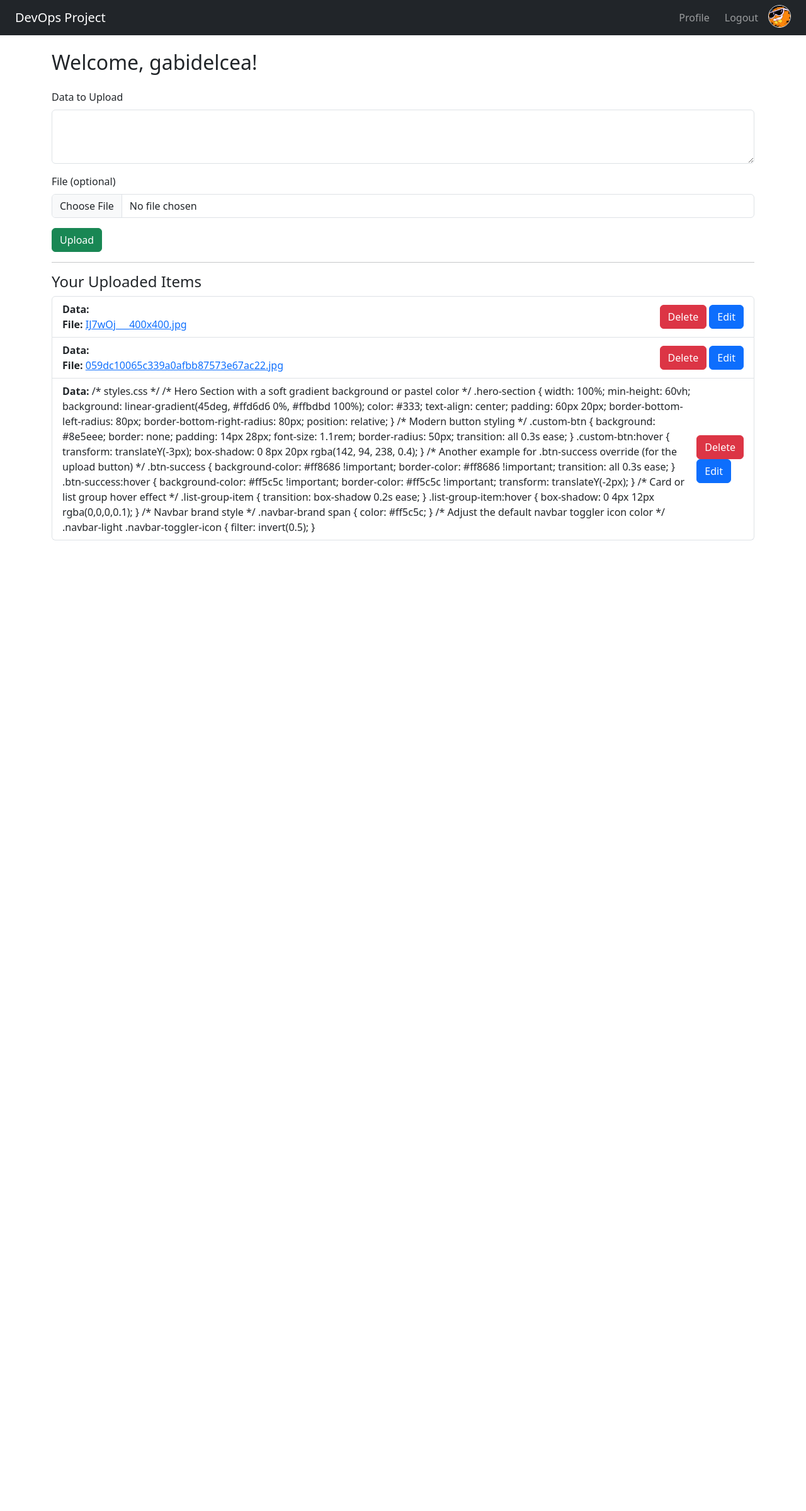
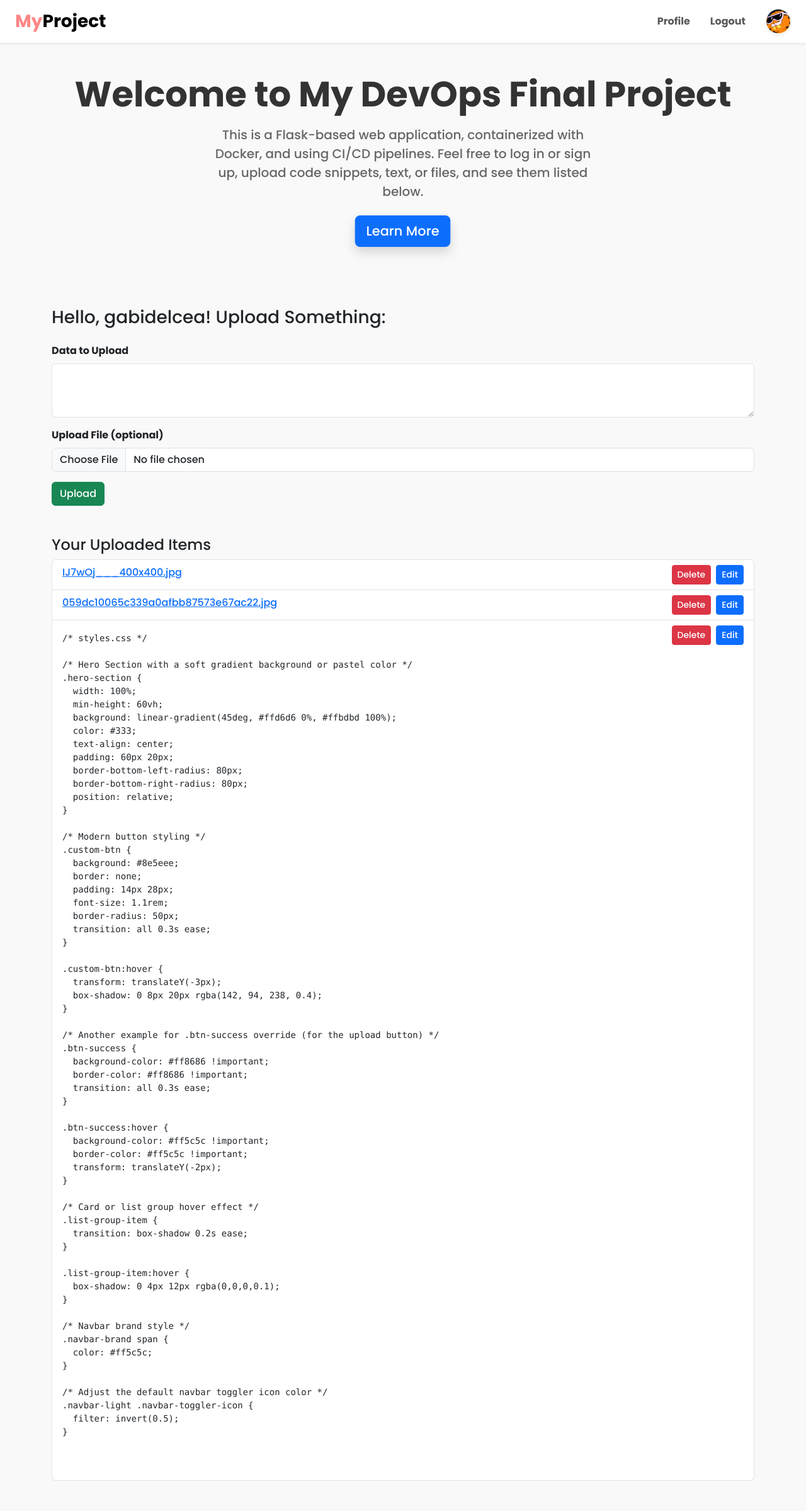
Before and after one commit to casual-cat/final-project, a Flask app: page / in a window 1280 px wide. Shown: the whole page at 63% size. Before the commit the page ends 858 px from the top, so only its background shows below. Run offline with Flask 3, Linux system fonts and the light colour scheme; a user stored in the database is signed in.

Commit message:
fixed + ui

```diff
--- a/app/templates/base.html
+++ b/app/templates/base.html
@@ -1,66 +1,76 @@
 <!DOCTYPE html>
 <html lang="en">
 <head>
-    <meta charset="UTF-8" />
-    <title>My DevOps Final Project</title>
+  <meta charset="UTF-8"/>
+  <title>DevOps Final Project</title>
   <!-- Bootstrap CSS -->
-    <link
-        href="https://cdn.jsdelivr.net/npm/bootstrap@5.3.0/dist/css/bootstrap.min.css"
-        rel="stylesheet"
-    />
+  <link rel="stylesheet" href="https://cdn.jsdelivr.net/npm/bootstrap@5.3.0/dist/css/bootstrap.min.css">
+
+  <!-- Animate.css for quick animations (optional) -->
+  <link rel="stylesheet" href="https://cdnjs.cloudflare.com/ajax/libs/animate.css/4.1.1/animate.min.css"/>
+
+  <!-- Google Font: Poppins -->
+  <link href="https://fonts.googleapis.com/css2?family=Poppins:wght@300;500;700&display=swap" rel="stylesheet">
+
+  <!-- Custom CSS -->
   <link rel="stylesheet" href="{{ url_for('static', filename='css/styles.css') }}">
 </head>
-<body>
-    <nav class="navbar navbar-expand-lg navbar-dark bg-dark px-4">
-        <a class="navbar-brand" href="{{ url_for('main.home') }}">DevOps Project</a>
-        <div class="collapse navbar-collapse" id="navbarSupportedContent">
-            <ul class="navbar-nav ms-auto">
+<body style="font-family: 'Poppins', sans-serif; background: #f9f9f9;">
+  <!-- Navbar -->
+  <nav class="navbar navbar-expand-lg navbar-light bg-white shadow-sm px-4">
+    <a class="navbar-brand fs-3 fw-bold" href="{{ url_for('main.home') }}">
+      <span style="color: #ff8686;">My</span>Project
+    </a>
+    <button class="navbar-toggler" type="button" data-bs-toggle="collapse" data-bs-target="#navbarSupportedContent"
+            aria-controls="navbarSupportedContent" aria-expanded="false" aria-label="Toggle navigation">
+      <span class="navbar-toggler-icon"></span>
+    </button>
+    <div class="collapse navbar-collapse justify-content-end" id="navbarSupportedContent">
+      <ul class="navbar-nav align-items-center">
         {% if current_user.is_authenticated %}
-                <li class="nav-item me-2">
-                    <a class="nav-link" href="{{ url_for('main.profile') }}">Profile</a>
+        <li class="nav-item mx-2">
+          <a class="nav-link fw-semibold" href="{{ url_for('main.profile') }}">Profile</a>
         </li>
-                <li class="nav-item me-2">
-                    <a class="nav-link" href="{{ url_for('main.logout') }}">Logout</a>
+        <li class="nav-item mx-2">
+          <a class="nav-link fw-semibold" href="{{ url_for('main.logout') }}">Logout</a>
         </li>
-                <li class="nav-item">
+        <!-- Display User Profile Picture -->
+        <li class="nav-item ms-3">
           {% if current_user.avatar_filename %}
           <img src="{{ url_for('main.uploaded_file', filename=current_user.avatar_filename) }}"
-                         alt="User Avatar"
-                         width="36" height="36"
-                         class="rounded-circle border border-light avatar-icon">
+               alt="Profile Picture" width="40" height="40"
+               class="rounded-circle border border-light shadow-sm">
           {% else %}
           <img src="{{ url_for('static', filename='css/default-avatar.png') }}"
-                         alt="Default Avatar"
-                         width="36" height="36"
-                         class="rounded-circle border border-light avatar-icon">
+               alt="Default Avatar" width="40" height="40"
+               class="rounded-circle border border-light shadow-sm">
           {% endif %}
         </li>
         {% else %}
-                <li class="nav-item me-2">
-                    <a class="nav-link" href="{{ url_for('main.login') }}">Login</a>
+        <li class="nav-item mx-2">
+          <a class="nav-link fw-semibold" href="{{ url_for('main.login') }}">Login</a>
         </li>
-                <li class="nav-item me-2">
-                    <a class="nav-link" href="{{ url_for('main.signup') }}">Sign Up</a>
+        <li class="nav-item mx-2">
+          <a class="nav-link fw-semibold" href="{{ url_for('main.signup') }}">Sign Up</a>
         </li>
         {% endif %}
       </ul>
     </div>
   </nav>
 
-    <div class="container mt-4">
   {% with messages = get_flashed_messages() %}
     {% if messages %}
-                <div class="alert alert-info" role="alert">
+      <div class="container mt-3">
+        <div class="alert alert-info">
           {{ messages[0] }}
+        </div>
       </div>
     {% endif %}
   {% endwith %}
+
   {% block content %}{% endblock %}
-    </div>
 
   <!-- Bootstrap JS -->
-    <script
-        src="https://cdn.jsdelivr.net/npm/bootstrap@5.3.0/dist/js/bootstrap.bundle.min.js">
-    </script>
+  <script src="https://cdn.jsdelivr.net/npm/bootstrap@5.3.0/dist/js/bootstrap.bundle.min.js"></script>
 </body>
 </html>
--- a/app/templates/home.html
+++ b/app/templates/home.html
@@ -1,42 +1,67 @@
 {% extends 'base.html' %}
 {% block content %}
-<h2>Welcome, {{ current_user.username }}!</h2>
-<div class="mt-4">
-    <form method="POST" action="{{ url_for('main.upload') }}" enctype="multipart/form-data">
+<div class="hero-section d-flex align-items-center justify-content-center flex-column p-5">
+  <div class="text-center animate__animated animate__fadeInDown">
+    <!-- Instead of "Prototyping for everyone" -->
+    <h1 class="display-4 fw-bold mb-3" style="color: #333;">Welcome to My DevOps Final Project</h1>
+    <p class="mb-4 fs-5" style="max-width: 600px; margin: 0 auto; color: #666;">
+      This is a Flask-based web application, containerized with Docker, and using CI/CD pipelines.
+      Feel free to log in or sign up, upload code snippets, text, or files, and see them listed below.
+    </p>
+    <!-- If you have a special CTA button, you can keep it or remove it -->
+    <a href="#" class="btn btn-primary btn-lg custom-btn shadow animate__animated animate__pulse animate__infinite">
+      Learn More
+    </a>
+  </div>
+</div>
+
+<div class="container my-5">
+  {% if current_user.is_authenticated %}
+    <h3 class="mb-4">Hello, {{ current_user.username }}! Upload Something:</h3>
+    <form method="POST" action="{{ url_for('main.upload') }}" enctype="multipart/form-data" class="mb-5">
       <div class="mb-3">
-            <label for="data" class="form-label">Data to Upload</label>
+        <label for="data" class="form-label fw-semibold">Data to Upload</label>
         <textarea class="form-control" id="data" name="data" rows="3"></textarea>
       </div>
       <div class="mb-3">
-            <label for="file" class="form-label">File (optional)</label>
+        <label for="file" class="form-label fw-semibold">Upload File (optional)</label>
         <input class="form-control" type="file" name="file" id="file" />
       </div>
       <button class="btn btn-success" type="submit">Upload</button>
     </form>
-</div>
-<hr>
-<div class="mt-3">
+
+    {% if items %}
       <h4>Your Uploaded Items</h4>
       <ul class="list-group">
         {% for item in items %}
-        <li class="list-group-item d-flex justify-content-between align-items-center">
-          <div>
-            <strong>Data:</strong> {{ item.data }}<br />
+          <li class="list-group-item d-flex justify-content-between align-items-start flex-column flex-sm-row">
+            <div class="mb-2 mb-sm-0" style="flex: 1;">
               {% if item.filename %}
-              <strong>File:</strong>
+                <!-- If the user uploaded a file (like a .jpg) show the filename and link -->
                 <a href="{{ url_for('main.uploaded_file', filename=item.filename) }}" target="_blank">
                   {{ item.filename }}
                 </a>
               {% endif %}
+
+              {% if item.data %}
+                <!-- For large text or code, we wrap it in a <pre> to preserve formatting -->
+                <pre style="white-space: pre-wrap; word-wrap: break-word; margin-top: 10px;">
+{{ item.data }}
+                </pre>
+              {% endif %}
             </div>
-          <div>
-            <form method="POST" action="{{ url_for('main.delete_item', item_id=item.id) }}" style="display: inline;">
-              <button class="btn btn-danger" type="submit">Delete</button>
+            <div class="d-flex gap-2">
+              <form method="POST" action="{{ url_for('main.delete_item', item_id=item.id) }}">
+                <button class="btn btn-sm btn-danger" type="submit">Delete</button>
               </form>
-            <a href="{{ url_for('main.edit_item', item_id=item.id) }}" class="btn btn-primary">Edit</a>
+              <a href="{{ url_for('main.edit_item', item_id=item.id) }}" class="btn btn-sm btn-primary">Edit</a>
             </div>
           </li>
         {% endfor %}
       </ul>
+    {% endif %}
+  {% else %}
+    <p class="fs-5 text-muted">Please <a href="{{ url_for('main.login') }}">login</a> or <a href="{{ url_for('main.signup') }}">sign up</a> to see your items.</p>
+  {% endif %}
 </div>
 {% endblock %}
```
Also changed, not shown: app/static/css/style.css (+57 -35 lines), app/templates/profile.html (+15 -12 lines), app/__init__.py (line endings or trailing spaces), app/dbdata/users.db, app/routes.py (line endings or trailing spaces). Lines whose indentation alone changed are shown as unchanged.
